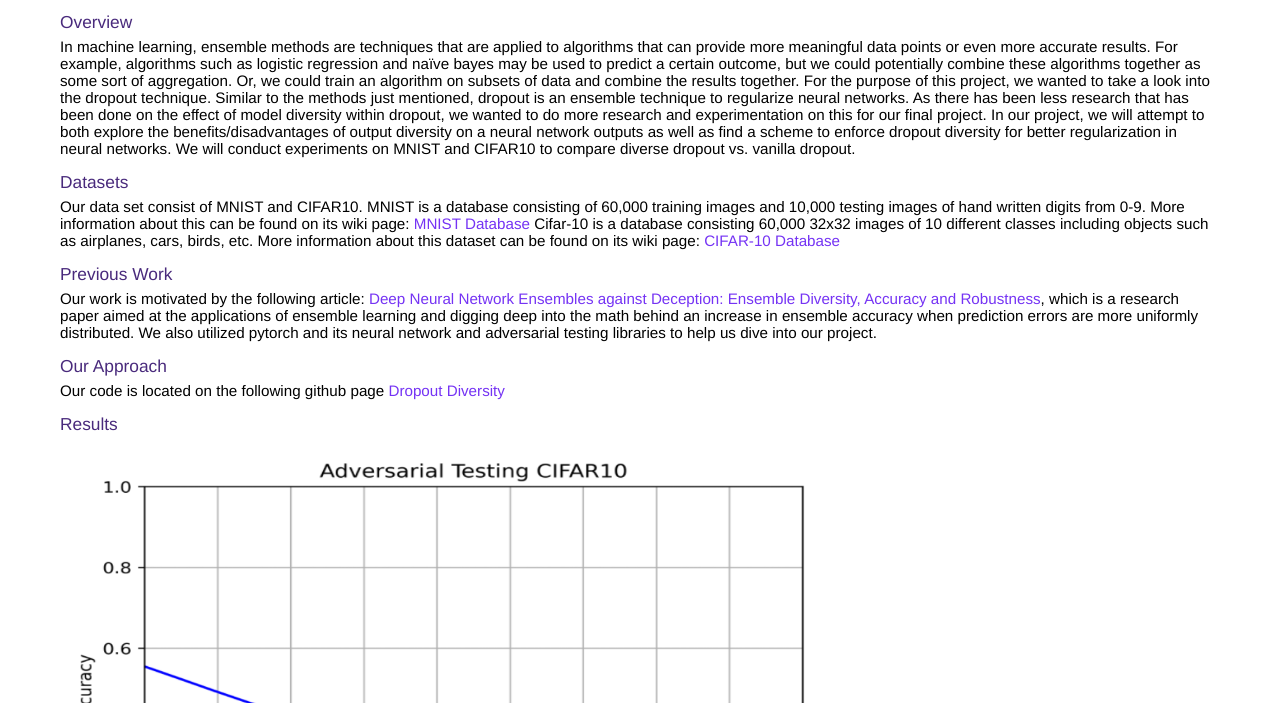
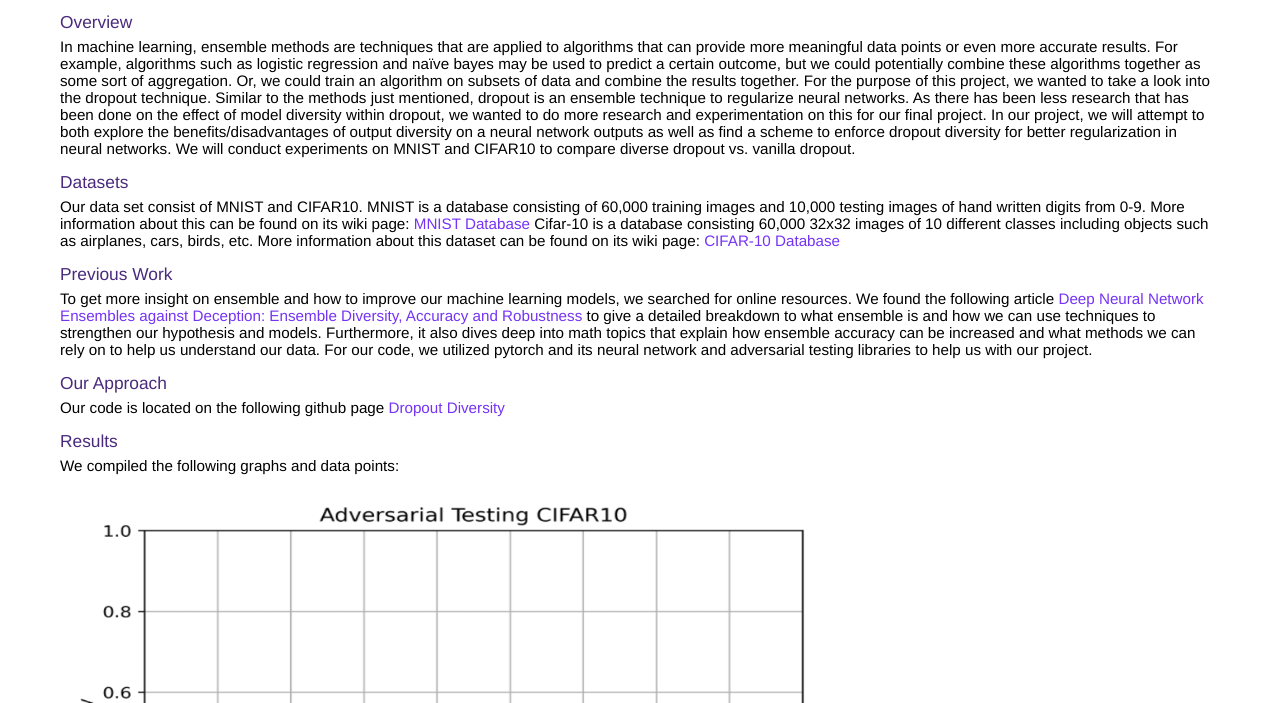
Before and after one commit to rp322/rp322.github.io, a plain HTML site: page index.html in a window 1280 px wide. Shown: the part 97-800 px from the top of the page. Drawn offline with Linux system fonts and the light colour scheme.

Commit message:
Update index.html

```diff
--- a/index.html
+++ b/index.html
@@ -78,9 +78,7 @@ p { margin: 0 0 10px 0; }
 
   <section>
     <h3>Previous Work</h3>
-    <p>
-      Our work is motivated by the following article: <a href="https://arxiv.org/abs/1908.11091">Deep Neural Network Ensembles against Deception:
-Ensemble Diversity, Accuracy and Robustness</a>, which is a research paper aimed at the applications of ensemble learning and digging deep into the math behind an increase in ensemble accuracy when prediction errors are more uniformly distributed. We also utilized pytorch and its neural network and adversarial testing libraries to help us dive into our project.</p>
+    <p>To get more insight on ensemble and how to improve our machine learning models, we searched for online resources. We found the following article <a href="https://arxiv.org/abs/1908.11091">Deep Neural Network Ensembles against Deception: Ensemble Diversity, Accuracy and Robustness</a> to give a detailed breakdown to what ensemble is and how we can use techniques to strengthen our hypothesis and models. Furthermore, it also dives deep into math topics that explain how ensemble accuracy can be increased and what methods we can rely on to help us understand our data. For our code, we utilized pytorch and its neural network and adversarial testing libraries to help us with our project.</p>
   </section>
 
   <section>
@@ -91,6 +89,7 @@ Ensemble Diversity, Accuracy and Robustness</a>, which is a research paper aimed
 
   <section>
     <h3>Results</h3>
+    <p> We compiled the following graphs and data points:</p>
     <img src="images/AdversarialTestingCIFAR10.png" width="800" height="500">
     <img src="images/AdversarialTestingMNIST.png" width="800" height="500">
     <img src="images/CIFARTestAccuracy.png" width="800" height="500">
```
